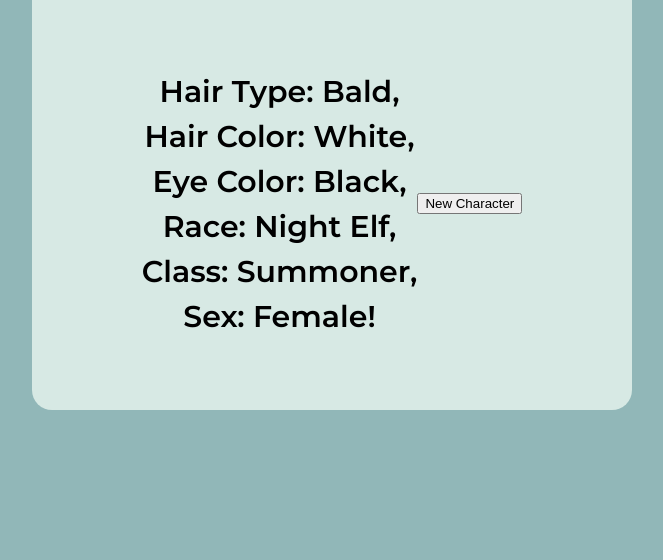
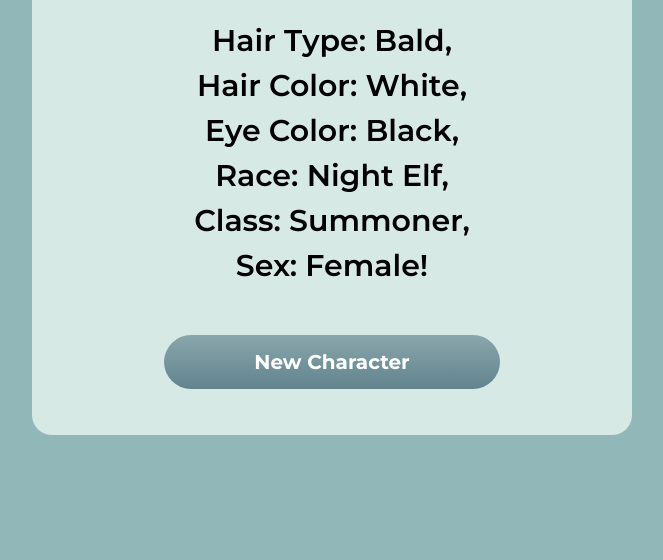
Before and after one commit to IgorDGomes/Random-Character, a plain HTML site: page index.html in a window 1280 px wide. Shown: the part 240-800 px from the top of the page, without its empty margins (308-971 px from the left). Drawn offline with nearby package versions, Linux system fonts and the light colour scheme.

Commit message:
Update style.css
Changed to update the button style and fit the measurements

```diff
--- a/style.css
+++ b/style.css
@@ -14,14 +14,14 @@ body {
 .main {
     background-color: rgb(215, 233, 228);
     border-radius: 20px;
-    height: 500px;
+    height: 550px;
     width: 600px;
-    overflow: hidden;
     text-align: center;
 }
 
 .header {
     background-color: rgb(85, 121, 133);
+    border-radius: 20px 20px 0 0;
 }
 
 h1 {
@@ -34,9 +34,10 @@ h1 {
 
 .content {
     display: flex;
-    justify-content: center;
+    flex-direction: column;
+    justify-content: space-evenly;
     align-items: center;
-    height: 413px;
+    height: 463px;
 }
 
 .character {
@@ -45,4 +46,22 @@ h1 {
     font-family: 'Montserrat', sans-serif;
     font-weight: 600;
     line-height: 1.5;
+    margin: 0;
 }
+
+button {
+    all: unset;
+    color: white;
+    background: linear-gradient(to bottom, rgba(85, 121, 133, 0.6), rgba(85, 121, 133, 0.9));
+    font-family: 'Montserrat', sans-serif;
+    font-size: 20px;
+    font-weight: bold;
+    border-radius: 40px;
+    padding: 15px 90px;
+}
+
+button:hover {
+    color: rgba(255, 255, 255, 0.8);
+    cursor: pointer;
+    background: linear-gradient(to top, rgba(85, 121, 133, 0.6), rgba(85, 121, 133, 0.9));
+}
```
